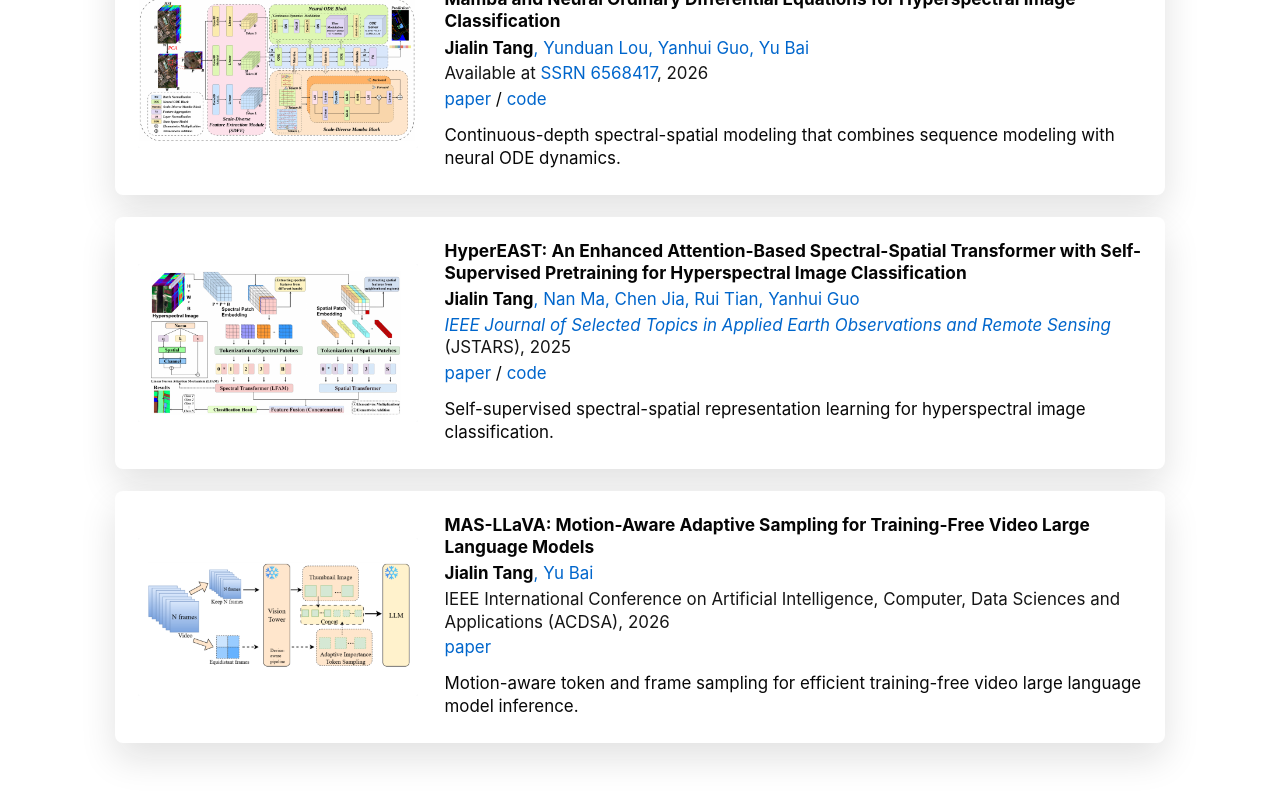
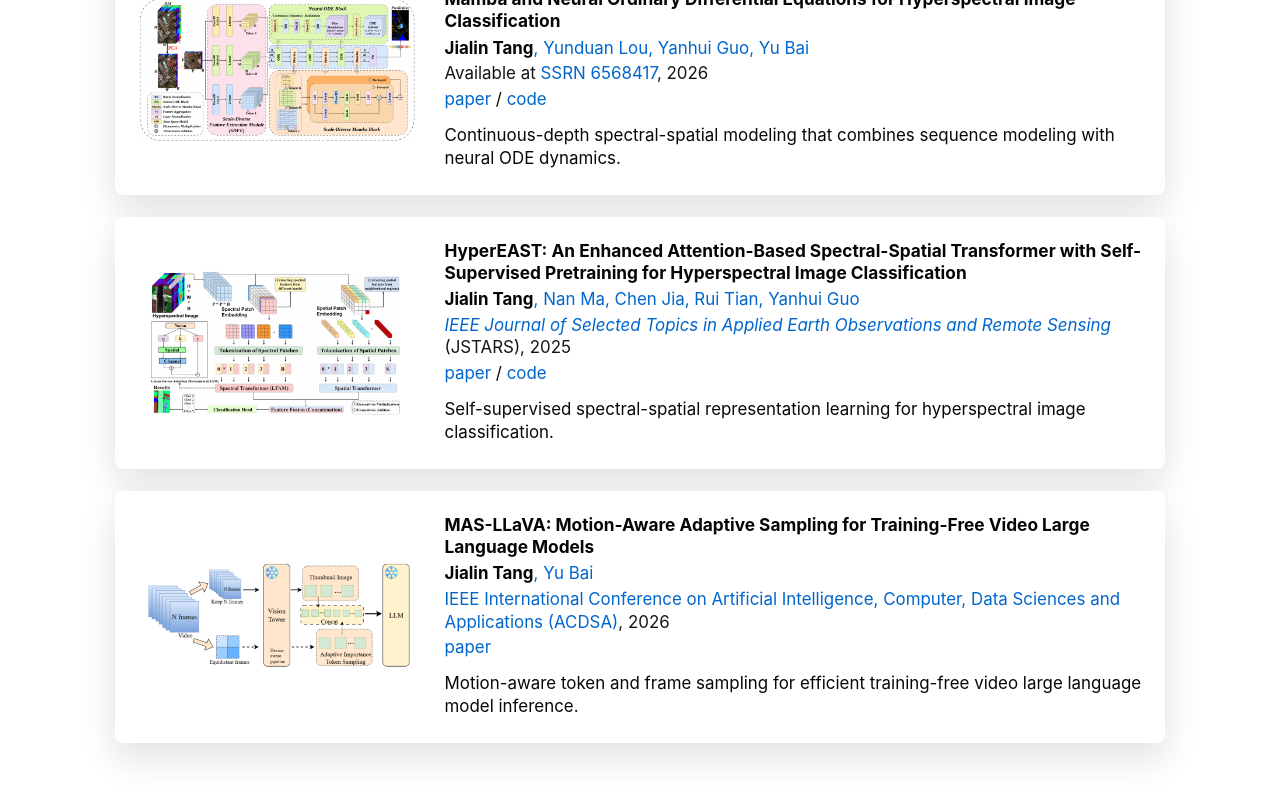
Before and after one commit to JaylenTang/jaylentang.github.io, a Jekyll site: the page built from _pages/about.md, in a window 1280 px wide and 900 px high, scrolled down 1102 px. Shown: the top 802 px of the window. Built offline with Jekyll 4.4.1, drawn with Linux system fonts in a browser that asks for light colours; some web fonts are replaced.

Commit message:
link mas-llava venue

```diff
--- a/_pages/about.md
+++ b/_pages/about.md
@@ -94,7 +94,7 @@ redirect_from:
       <div>
         <h3>MAS-LLaVA: Motion-Aware Adaptive Sampling for Training-Free Video Large Language Models</h3>
         <p class="research-authors"><strong>Jialin Tang</strong>, Yu Bai</p>
-        <p class="research-venue">IEEE International Conference on Artificial Intelligence, Computer, Data Sciences and Applications (ACDSA), 2026</p>
+        <p class="research-venue"><a href="https://acdsa.org/2026/">IEEE International Conference on Artificial Intelligence, Computer, Data Sciences and Applications (ACDSA)</a>, 2026</p>
         <p class="research-links"><a href="https://ieeexplore.ieee.org/document/11468028">paper</a></p>
         <p class="research-note">Motion-aware token and frame sampling for efficient training-free video large language model inference.</p>
       </div>
```
Also changed, not shown: _publications/2026-01-01-mas-llava.md (+1 -1 lines).
